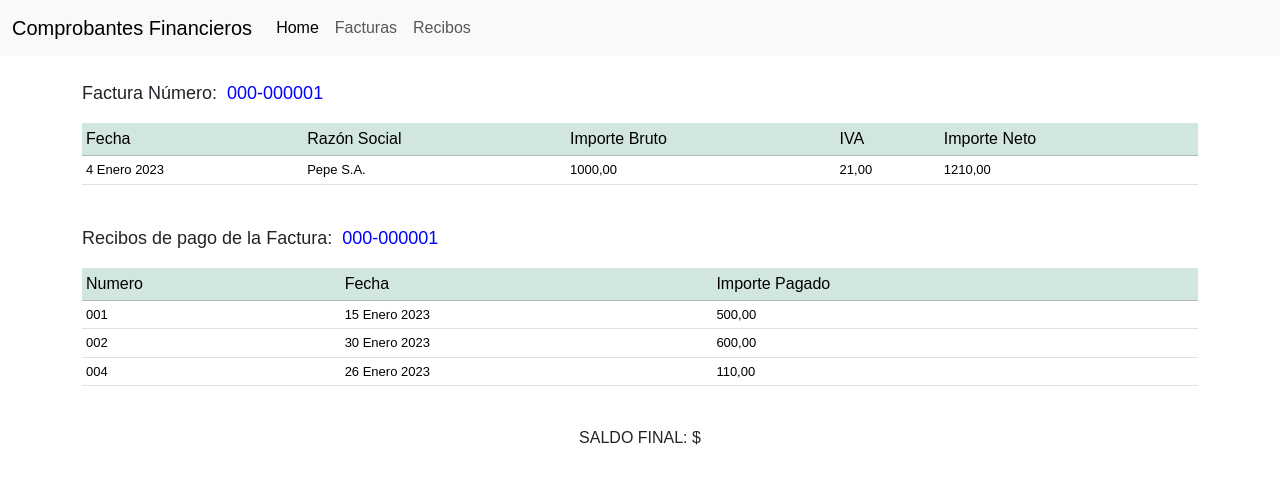
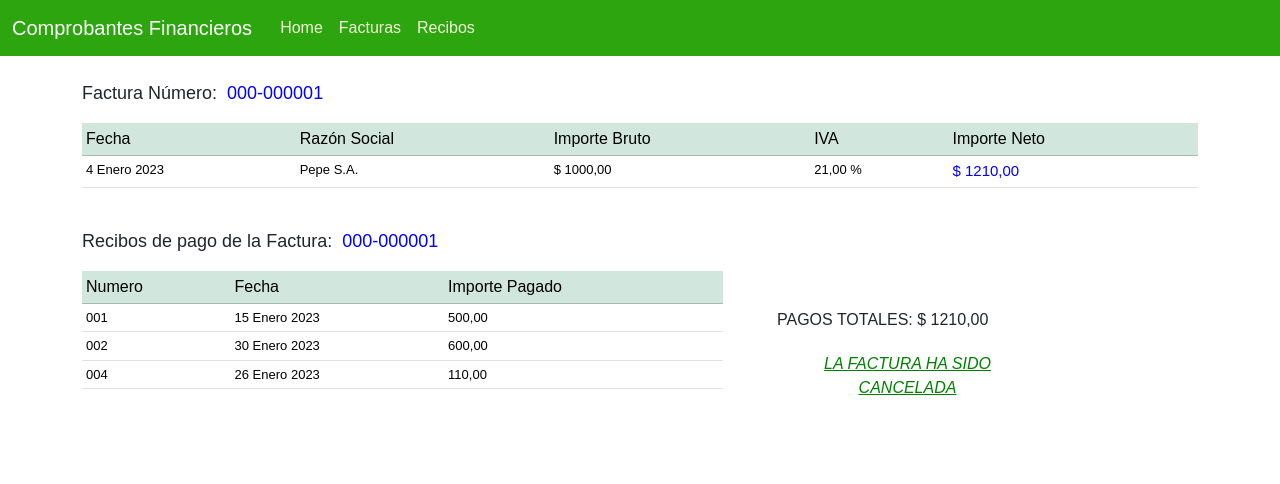
Before and after one commit to albertoborella/facturas-recibos, a Django app: page /recibos-factura/1 in a window 1280 px wide. Shown: the top 484 px of the page. Run offline with Django 4.2, Linux system fonts and the light colour scheme; data comes from the database, SQL or seed files in the repository; both versions use the stored data as it was after the commit.

Commit message:
Agregado de funcion que calcula total y saldo de factura

```diff
--- a/comprobantes/admin.py
+++ b/comprobantes/admin.py
@@ -7,7 +7,7 @@ class FacturaAdmin(admin.ModelAdmin):
     ordering = ('-fecha',)
 
 class ReciboAdmin(admin.ModelAdmin):
-    list_display = ('numero','fecha','factura_id','importe_factura','importe_pagado','saldo_factura','saldo_final')
+    list_display = ('numero','fecha','factura_id','importe_factura','importe_pagado')
     #readonly_fields = ('created','updated')
     ordering = ('fecha',)
 
--- a/comprobantes/models.py
+++ b/comprobantes/models.py
@@ -11,8 +11,13 @@ class Factura(models.Model):
     updated = models.DateField(auto_now=True)
 
     @property
+    def importe_iva(self):
+        return self.importe * (self.iva/100)
+
+    @property
     def importe_total(self):
         return self.importe + (self.importe * self.iva/100)
+
 
     def __str__(self):
         return self.numero
@@ -28,13 +33,9 @@ class Recibo(models.Model):
     def importe_factura(self):
         return self.factura_id.importe_total
 
-    @property
-    def saldo_factura(self):
-        return self.factura_id.importe_total - self.importe_pagado
-
-    @property
-    def saldo_final(self):
-        return self.saldo_factura - self.importe_pagado
+    # @property
+    # def saldo_final(self):
+    #     return self.saldo_factura - self.importe_pagado
 
     def __str__(self):
         return self.numero
--- a/comprobantes/templates/comprobantes/base.html
+++ b/comprobantes/templates/comprobantes/base.html
@@ -4,7 +4,7 @@
   <head>
     <meta charset="utf-8">
     <meta name="viewport" content="width=device-width, initial-scale=1">
-    <title>Documentos</title>
+    <title>Documentos Financieros</title>
     <link href="https://cdn.jsdelivr.net/npm/bootstrap@5.3.0-alpha1/dist/css/bootstrap.min.css" rel="stylesheet" integrity="sha384-GLhlTQ8iRABdZLl6O3oVMWSktQOp6b7In1Zl3/Jr59b6EGGoI1aFkw7cmDA6j6gD" crossorigin="anonymous">
     <style>
         body{
@@ -14,22 +14,22 @@
   </head>
   <body>
 
-    <nav class="navbar navbar-expand-lg bg-body-tertiary">
+    <nav class="navbar navbar-expand-lg" style="background-color: rgb(44, 165, 14);">
         <div class="container-fluid">
-          <a class="navbar-brand" href="">Comprobantes Financieros</a>
+          <a class="navbar-brand" style="color: white; margin-right: 20px;" href="">Comprobantes Financieros</a>
           <button class="navbar-toggler" type="button" data-bs-toggle="collapse" data-bs-target="#navbarNav" aria-controls="navbarNav" aria-expanded="false" aria-label="Toggle navigation">
             <span class="navbar-toggler-icon"></span>
           </button>
           <div class="collapse navbar-collapse" id="navbarNav">
             <ul class="navbar-nav">
               <li class="nav-item">
-                <a class="nav-link active" aria-current="page" href="{% url 'home' %}">Home</a>
+                <a class="nav-link active" aria-current="page" style="color:beige" href="{% url 'home' %}">Home</a>
               </li>
               <li class="nav-item">
-                <a class="nav-link" href="{% url 'facturas' %}">Facturas</a>
+                <a class="nav-link" style="color:beige" href="{% url 'facturas' %}">Facturas</a>
               </li>
               <li class="nav-item">
-                <a class="nav-link" href="{% url 'recibos' %}">Recibos</a>
+                <a class="nav-link" style="color:beige" href="{% url 'recibos' %}">Recibos</a>
               </li>
             </ul>
           </div>
--- a/comprobantes/templates/comprobantes/recibo-factura.html
+++ b/comprobantes/templates/comprobantes/recibo-factura.html
@@ -14,14 +14,15 @@
             <th style="font-weight: 500;">Importe Bruto</th>
             <th style="font-weight: 500;">IVA</th>
             <th style="font-weight: 500;">Importe Neto</th>
+
         </thead>
         <tbody>
             <!-- <td style="font-size:13px;">{{ f.numero }}</td> -->
             <td style="font-size:13px;">{{ f.fecha }}</td>
             <td style="font-size:13px;">{{ f.razon_social }}</td>
-            <td style="font-size:13px;">{{ f.importe|floatformat:2}}</td>
-            <td style="font-size:13px;">{{ f.iva}}</td>
-            <td style="font-size:13px;">{{ f.importe_total|floatformat:2}}</td>
+            <td style="font-size:13px;">$ {{ f.importe|floatformat:2}}</td>
+            <td style="font-size:13px;">{{ f.iva}} %</td>
+            <td style="font-size:15px; color: blue;">$ {{ f.importe_total|floatformat:2}}</td>
        </tbody>
     </table>
     {% else %}
@@ -29,6 +30,8 @@
     {% endif %}
     <br>
     {% if recibos %}
+    <div class="row">
+        <div class="col-md-7">
     <table class="table table-sm">
         <p style="font-size: 18px;">Recibos de pago de la Factura:<span style="margin-left: 10px; color: blue;">{{ f.numero }}</span></p>
         <thead class="table-success">
@@ -44,10 +47,26 @@
        </tbody>
             {% endfor %}
     </table>
-    <br>
-    <center>SALDO FINAL: $ </center>
+</div>
+
+    <!-- {% for key, value in pagos.items %}
+    <center>PAGOS: $ {{ value }}</center>
+    {% endfor %} -->
+<div class="col-md-3" style="margin-top: 80px; margin-left: 30px;">
+
+    PAGOS TOTALES: $ {{ valor_pagado|floatformat:2 }}</br>
+    {% if saldo > 0%}
+    SALDO A PAGAR: $ {{ saldo|floatformat:2 }}
     {% else %}
-    <p>No hay recibo de pago de esa factura</p>
+    <center style="margin-top: 20px; color: green; font-style: italic; text-decoration: underline;">
+        LA FACTURA HA SIDO CANCELADA
+    </center>
+    {% endif %}
+
+    {% else %}
+    <p style="font-size: 18px; color: red; text-align: center;">No hay recibo de pago de esa factura</p>
     {% endif %}
 </div>
+</div>
+</div>
 {% endblock %}
--- a/comprobantes/templates/comprobantes/recibos.html
+++ b/comprobantes/templates/comprobantes/recibos.html
@@ -14,8 +14,6 @@
             <th style="font-weight: 500;">Factura</th>
             <th style="font-weight: 500;">Importe Factura</th>
             <th style="font-weight: 500;">Importe Pagado</th>
-            <th style="font-weight: 500;">Saldo Factura</th>
-            <th style="font-weight: 500;">Acciones</th>
         </thead>
         <tbody>
             {% for recibo in recibos %}
@@ -24,9 +22,6 @@
             <td style="font-size:13px;">{{ recibo.factura_id }}</td>
             <td style="font-size:13px;">{{ recibo.importe_factura|floatformat:2 }}</td>
             <td style="font-size:13px;">{{ recibo.importe_pagado|floatformat:2}}</td>
-            <td style="font-size:13px;">{{ recibo.saldo_factura|floatformat:2 }}</td>
-            <td style="font-size:13px;">
-            </td>
        </tbody>
             {% endfor %}
     </table>
--- /dev/null
+++ b/comprobantes/templates/comprobantes/saldo-factura.html
@@ -0,0 +1,3 @@
+<br><br><br>
+{{ valor_pagado }}
+{{ saldo }}
--- a/comprobantes/views.py
+++ b/comprobantes/views.py
@@ -1,4 +1,5 @@
 from django.shortcuts import render
+from django.db.models import Sum
 from django.views.generic import View
 from .models import Recibo, Factura
 
@@ -17,14 +18,59 @@ class ReciboView(View):
         recibos = Recibo.objects.all()
         return render(request, 'comprobantes/recibos.html', { 'recibos':recibos })
 
-# class RecibosListView(View):
-#     def get(self, request, id, *args, **kwargs):
-#         fact = Factura.objects.filter(id=id)
-#         recibos = fact.recibos.all()
-#         return render(request, 'comprobantes/recibos-factura.html', {'recibos':recibos, 'fact':fact})
+def recibos_factura(request, id):
+    f = Factura.objects.get(id=id)
+    recibos = f.recibos.all()
+    qs_recibos_pago = Recibo.objects.filter(factura_id=id)
+    print(qs_recibos_pago)
+    valor_pagado = 0
+    for p in qs_recibos_pago:
+        valor_pagado = valor_pagado + (p.importe_pagado)
+    saldo = f.importe_total - valor_pagado
+    imp_total_factura = f.importe_total
+    contexto = {'f':f,
+                'recibos':recibos,
+                'valor_pagado':valor_pagado,
+                'saldo':saldo,
+                'imp_total_factura':imp_total_factura,}
+    return render(request, 'comprobantes/recibo-factura.html', contexto)
+
+
+
+
+
+
+# def recibos(request, id):
+#     f = Factura.objects.get(id=id)
+#     recibos = f.recibos.all()
+#     pagos = Recibo.objects.aggregate(pagos = Sum('importe_pagado'))
+#     imp_total_factura = f.importe_total
+
+#     contexto = {
+#         'f':f,
+#         'recibos':recibos,
+#         'pagos':pagos,
+#         'imp_total_factura':imp_total_factura,
+#     }
+
+#     print(pagos)
+#     print(imp_total_factura)
+
+#     return render(request, 'comprobantes/recibo-factura.html', contexto)
 
 def recibos_factura(request, id):
     f = Factura.objects.get(id=id)
     recibos = f.recibos.all()
-
-    return render(request, 'comprobantes/recibo-factura.html', {'f':f, 'recibos':recibos})
+    qs_recibos_pago = Recibo.objects.filter(factura_id=id)
+    print(qs_recibos_pago)
+    valor_pagado = 0
+    for p in qs_recibos_pago:
+        valor_pagado = valor_pagado + (p.importe_pagado)
+    saldo = f.importe_total - valor_pagado
+    imp_total_factura = f.importe_total
+    contexto = {'f':f,
+                'recibos':recibos,
+                'valor_pagado':valor_pagado,
+                'saldo':saldo,
+                'imp_total_factura':imp_total_factura,}
+    return render(request, 'comprobantes/recibo-factura.html', contexto)
--- /dev/null
+++ b/requeirements.txt
@@ -0,0 +1 @@
+django==4.1
```
Also changed, not shown: comprobantes/templates/comprobantes/facturas.html (+10 -4 lines), comprobantes/migrations/0005_alter_recibo_factura_id_alter_recibo_importe_pagado.py (added), db.sqlite3.
